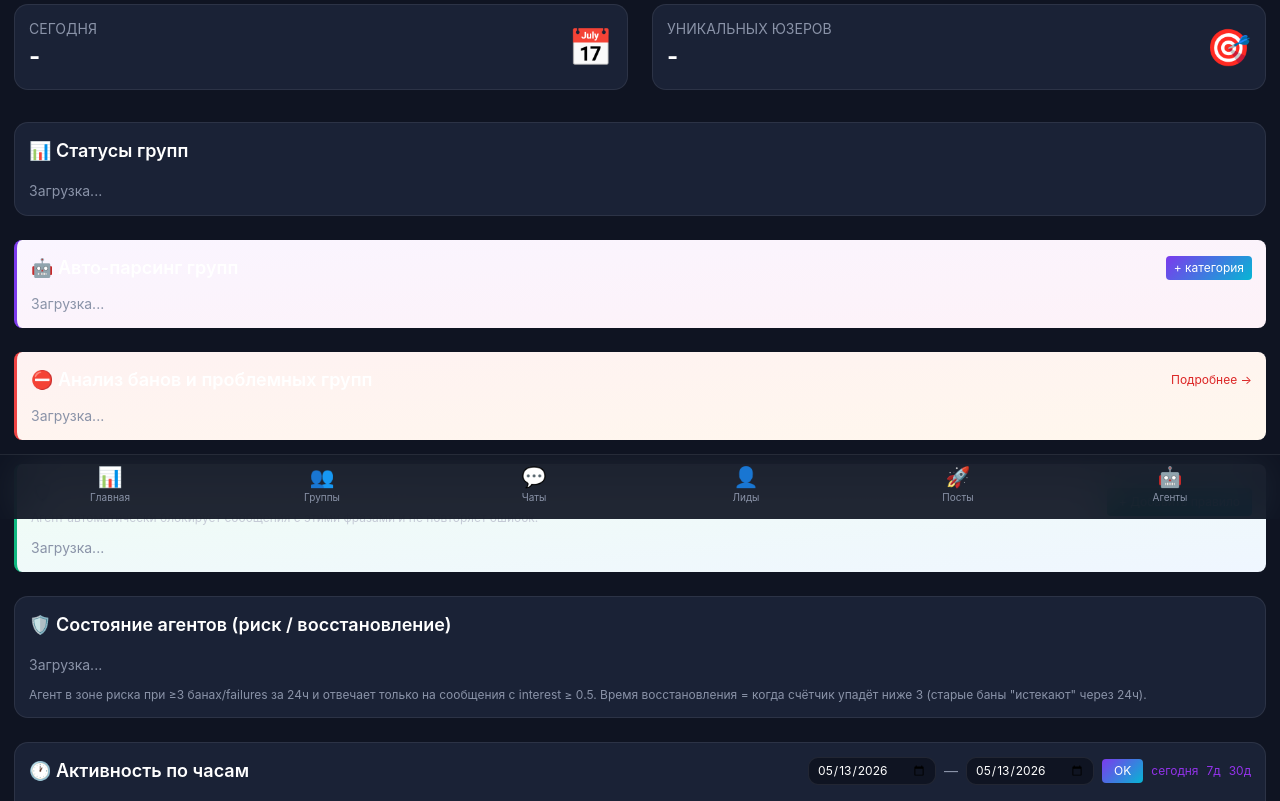
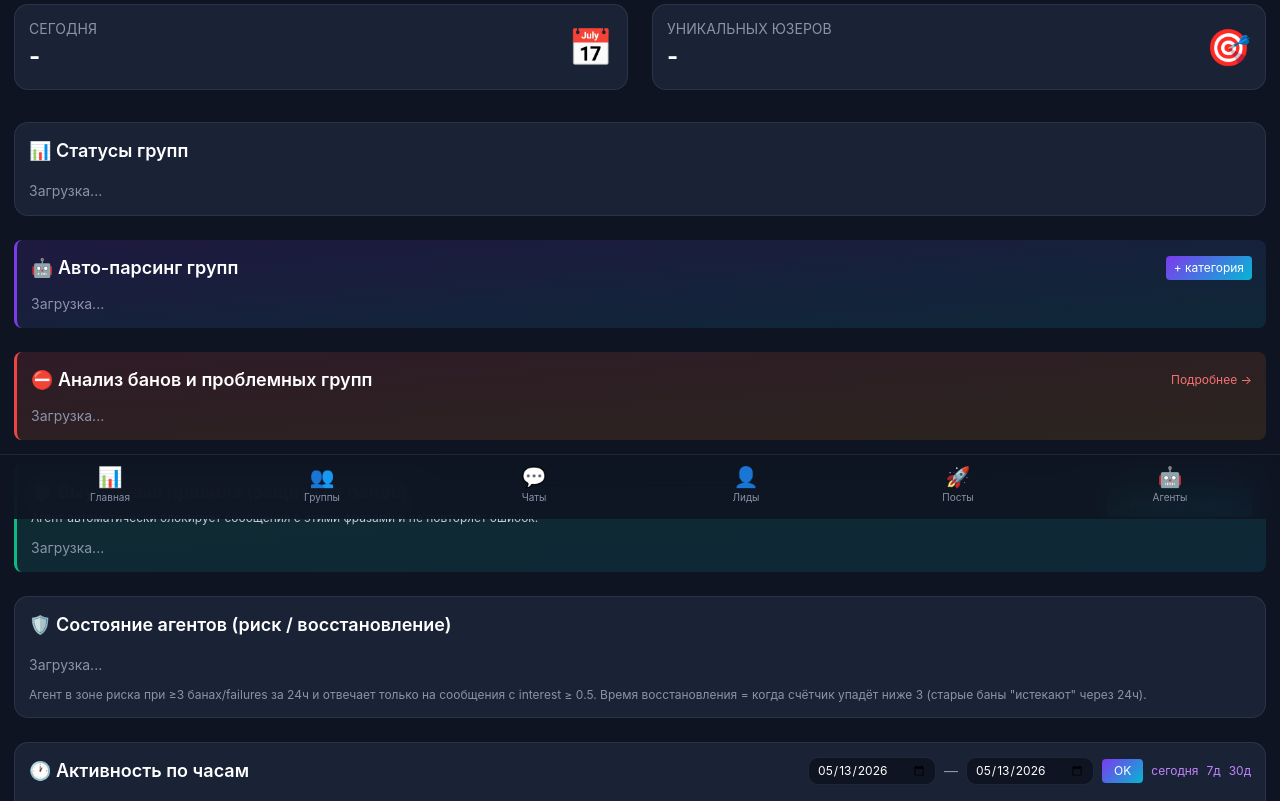
Before and after one commit to YaricSemenchuk/ai_moneymaker, a Python web app: template templates/index.html in a window 1280 px wide. Shown: the part 281-1082 px from the top of the page. Run offline with Jinja, Linux system fonts and the light colour scheme; the template is opened without the code that fills it, so the values that code supplies are empty; some libraries are stand-ins or nearby versions.

Commit message:
fix: cover light tailwind variants (-50/-100/-200) and gradients in dark theme
Pages were using bg-blue-50, bg-purple-100, from-green-50, to-red-100 etc.
which stayed near-white on the dark theme. Override:
- Light bg-*-50/100/200 → semi-transparent brand-tinted overlays
- text-*-500..800 → brighter shades readable on dark
- Tailwind gradient CSS vars (--tw-gradient-from/to/stops)
- Hover variants for light bgs
- Divide and ring utilities

Co-Authored-By: Claude Opus 4.7 (1M context) <noreply@anthropic.com>

```diff
--- a/templates/base.html
+++ b/templates/base.html
@@ -107,19 +107,98 @@
         .border-yellow-500 { border-color: var(--gold) !important; }
 
         button, .btn { font-weight: 600; }
-        .bg-blue-500, .bg-blue-600, .bg-indigo-500, .bg-indigo-600,
-        .bg-purple-500, .bg-purple-600, .bg-pink-500, .bg-pink-600 {
+        /* Насыщенные кнопки/бейджи */
+        .bg-blue-500, .bg-blue-600, .bg-blue-700, .bg-indigo-500, .bg-indigo-600, .bg-indigo-700,
+        .bg-purple-500, .bg-purple-600, .bg-purple-700, .bg-pink-500, .bg-pink-600, .bg-pink-700 {
             background: var(--brand-grad) !important; color: #fff !important;
         }
-        .bg-green-500, .bg-green-600, .bg-emerald-500, .bg-emerald-600 {
+        .bg-green-500, .bg-green-600, .bg-green-700, .bg-emerald-500, .bg-emerald-600 {
             background: var(--money-grad) !important; color: #fff !important;
         }
-        .bg-orange-500, .bg-orange-600, .bg-yellow-500, .bg-yellow-600 {
+        .bg-orange-500, .bg-orange-600, .bg-yellow-500, .bg-yellow-600, .bg-yellow-700 {
             background: var(--gold-grad) !important; color: #fff !important;
         }
-        .bg-red-500, .bg-red-600 { background: var(--danger) !important; color:#fff !important; }
+        .bg-red-500, .bg-red-600, .bg-red-700 { background: var(--danger) !important; color:#fff !important; }
+
+        /* Светлые фоны/бейджи — переводим в тёмные tinted полупрозрачные */
+        .bg-blue-50, .bg-blue-100, .bg-blue-200,
+        .bg-indigo-50, .bg-indigo-100, .bg-indigo-200,
+        .bg-purple-50, .bg-purple-100, .bg-purple-200,
+        .bg-pink-50, .bg-pink-100, .bg-pink-200 {
+            background: rgba(124,58,237,0.14) !important;
+        }
+        .bg-green-50, .bg-green-100, .bg-green-200,
+        .bg-emerald-50, .bg-emerald-100 {
+            background: rgba(16,185,129,0.14) !important;
+        }
+        .bg-yellow-50, .bg-yellow-100, .bg-yellow-200,
+        .bg-orange-50, .bg-orange-100, .bg-orange-200,
+        .bg-amber-50, .bg-amber-100 {
+            background: rgba(245,158,11,0.14) !important;
+        }
+        .bg-red-50, .bg-red-100, .bg-red-200,
+        .bg-rose-50, .bg-rose-100 {
+            background: rgba(239,68,68,0.14) !important;
+        }
+
+        /* Цветной текст на тёмном — высветляем */
+        .text-blue-500, .text-blue-600, .text-blue-700, .text-blue-800,
+        .text-indigo-500, .text-indigo-600, .text-indigo-700 { color: #a78bfa !important; }
+        .text-purple-500, .text-purple-600, .text-purple-700, .text-purple-800 { color: #c084fc !important; }
+        .text-pink-500, .text-pink-600, .text-pink-700 { color: #f0abfc !important; }
+        .text-green-500, .text-green-600, .text-green-700, .text-green-800,
+        .text-emerald-500, .text-emerald-600, .text-emerald-700 { color: #34d399 !important; }
+        .text-yellow-500, .text-yellow-600, .text-yellow-700, .text-yellow-800,
+        .text-orange-500, .text-orange-600, .text-orange-700, .text-orange-800,
+        .text-amber-500, .text-amber-600, .text-amber-700 { color: #fbbf24 !important; }
+        .text-red-500, .text-red-600, .text-red-700, .text-red-800,
+        .text-rose-500, .text-rose-600, .text-rose-700 { color: #f87171 !important; }
+
+        /* Tailwind gradients (bg-gradient-to-*) — переопределяем CSS-переменные */
+        .from-blue-50, .from-indigo-50, .from-purple-50, .from-pink-50 {
+            --tw-gradient-from: rgba(124,58,237,0.14) !important;
+            --tw-gradient-to: rgba(124,58,237,0) !important;
+            --tw-gradient-stops: var(--tw-gradient-from), var(--tw-gradient-to) !important;
+        }
+        .from-purple-100 { --tw-gradient-from: rgba(124,58,237,0.18) !important; --tw-gradient-stops: var(--tw-gradient-from), var(--tw-gradient-to, rgba(124,58,237,0)) !important; }
+        .from-green-50, .from-emerald-50 {
+            --tw-gradient-from: rgba(16,185,129,0.14) !important;
+            --tw-gradient-stops: var(--tw-gradient-from), var(--tw-gradient-to, rgba(16,185,129,0)) !important;
+        }
+        .from-yellow-50, .from-orange-50, .from-amber-50 {
+            --tw-gradient-from: rgba(245,158,11,0.14) !important;
+            --tw-gradient-stops: var(--tw-gradient-from), var(--tw-gradient-to, rgba(245,158,11,0)) !important;
+        }
+        .from-red-50, .from-rose-50 {
+            --tw-gradient-from: rgba(239,68,68,0.14) !important;
+            --tw-gradient-stops: var(--tw-gradient-from), var(--tw-gradient-to, rgba(239,68,68,0)) !important;
+        }
+        .to-blue-50, .to-blue-100, .to-indigo-50, .to-indigo-100, .to-purple-50, .to-purple-100, .to-pink-50, .to-pink-100 {
+            --tw-gradient-to: rgba(6,182,212,0.12) !important;
+        }
+        .to-green-50, .to-green-100, .to-emerald-50 { --tw-gradient-to: rgba(16,185,129,0.12) !important; }
+        .to-yellow-50, .to-yellow-100, .to-orange-50, .to-orange-100, .to-amber-50 { --tw-gradient-to: rgba(245,158,11,0.12) !important; }
+        .to-red-50, .to-red-100, .to-rose-50 { --tw-gradient-to: rgba(239,68,68,0.12) !important; }
+
+        /* Hover-варианты светлых фонов */
+        .hover\:bg-gray-50:hover, .hover\:bg-gray-100:hover, .hover\:bg-gray-200:hover, .hover\:bg-gray-300:hover {
+            background: rgba(255,255,255,0.04) !important;
+        }
+        .hover\:bg-blue-50:hover, .hover\:bg-indigo-50:hover, .hover\:bg-indigo-100:hover,
+        .hover\:bg-purple-50:hover, .hover\:bg-purple-100:hover, .hover\:bg-pink-100:hover {
+            background: rgba(124,58,237,0.20) !important;
+        }
+        .hover\:bg-red-50:hover, .hover\:bg-red-100:hover { background: rgba(239,68,68,0.20) !important; }
         .hover\:bg-blue-600:hover, .hover\:bg-blue-700:hover,
-        .hover\:bg-purple-600:hover, .hover\:bg-green-600:hover { filter: brightness(1.1); }
+        .hover\:bg-purple-600:hover, .hover\:bg-purple-700:hover,
+        .hover\:bg-green-600:hover, .hover\:bg-green-700:hover,
+        .hover\:bg-indigo-700:hover { filter: brightness(1.15) !important; }
+
+        /* Divide lines */
+        .divide-gray-100 > * + *, .divide-gray-200 > * + * { border-color: var(--line) !important; }
+
+        /* Ring (focus outlines) */
+        .ring-1, .ring-2 { box-shadow: 0 0 0 2px rgba(124,58,237,0.3) !important; }
 
         input, select, textarea {
             background: var(--ink) !important;
```
